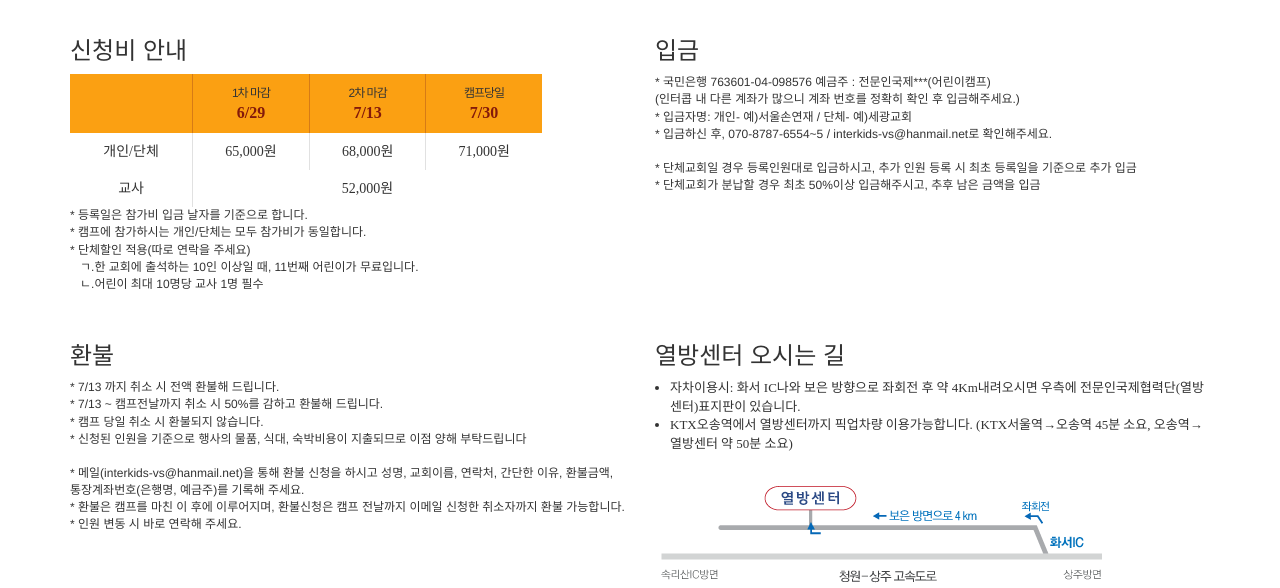
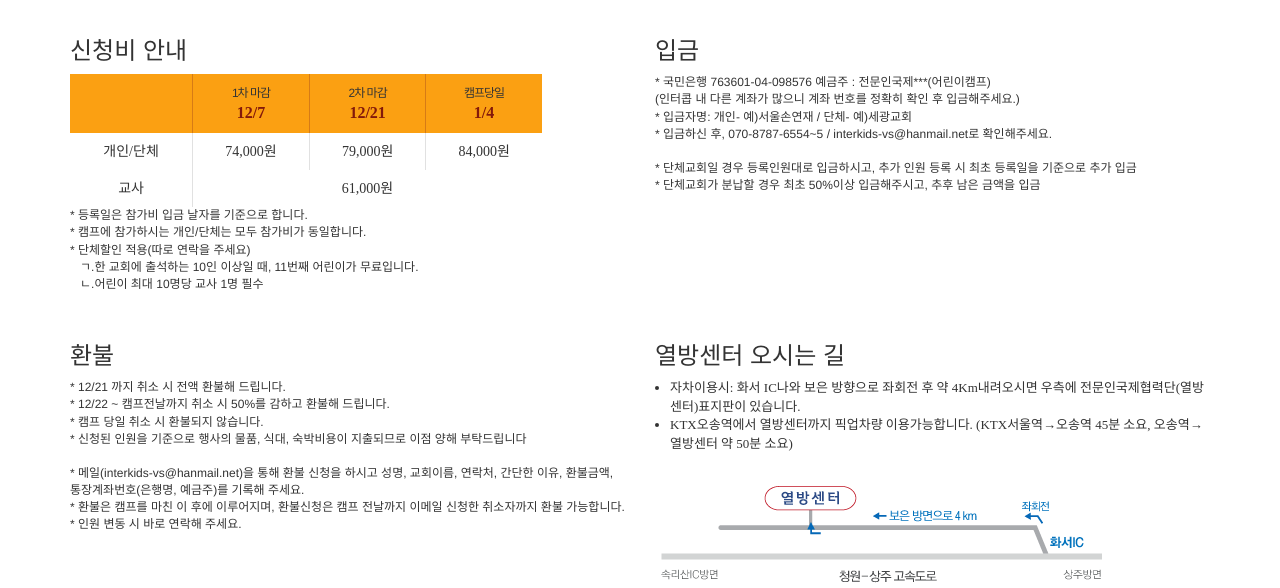
Before and after one commit to Shelling-Ford/missioncamp-1, a Flask app: template site/app/templates/kids/home.html in a window 1280 px wide. Shown: the part 1916-2504 px from the top of the page. Run offline with Flask 2, Linux system fonts and the light colour scheme; the template is opened without the code that fills it, so the values that code supplies are empty; some libraries are stand-ins or nearby versions.

Commit message:
어린이캠프 메인 이미지 및 가격/마감날자 수정

```diff
--- a/site/app/templates/kids/home.html
+++ b/site/app/templates/kids/home.html
@@ -52,29 +52,29 @@
               <td style="border: 0; border-right: 1px solid #d67b16; text-align: center; padding:8px;"></td>
               <td style="border: 0; border-right: 1px solid #d67b16; text-align: center; padding:8px;">
                 <span style="color: #343434; font-size: 12px; letter-spacing: -1px;">1차 마감</span><br/>
-                <span style="color: #83190b; font-weight: bold; font-size: 16px;"><span style="font-family: 'Oswald';">6/29</span></span>
+                <span style="color: #83190b; font-weight: bold; font-size: 16px;"><span style="font-family: 'Oswald';">12/7</span></span>
               </td>
               <td style="border: 0; border-right: 1px solid #d67b16; text-align: center; padding:8px;">
                 <span style="color: #343434; font-size: 12px; letter-spacing: -1px;">2차 마감</span><br/>
-                <span style="color: #83190b; font-weight: bold; font-size: 16px;"><span style="font-family: 'Oswald';">7/13</span></span>
+                <span style="color: #83190b; font-weight: bold; font-size: 16px;"><span style="font-family: 'Oswald';">12/21</span></span>
               </td>
               <td style="border: 0; border-right: 0; text-align: center; padding:8px;">
                 <span style="color: #343434; font-size: 12px; letter-spacing: -1px;">캠프당일</span><br/>
-                <span style="color: #83190b; font-weight: bold; font-size: 16px;"><span style="font-family: 'Oswald';">7/30</span></span>
+                <span style="color: #83190b; font-weight: bold; font-size: 16px;"><span style="font-family: 'Oswald';">1/4</span></span>
               </td>
             </tr>
         </thead>
         <tbody>
           <tr style="background-color: #fff;" bgcolor="#fff">
             <td style="border: 0; border-right: 1px solid #e1e1e1; text-align: center; vertical-align: middle; padding:8px;"><span style="font-family: 'Oswald';">개인/단체<span></td>
-            <td style="border: 0; border-right: 1px solid #e1e1e1; text-align: center; vertical-align: middle; padding:8px;"><span style="font-family: 'Oswald';">65,000원</span></td>
-            <td style="border: 0; border-right: 1px solid #e1e1e1; text-align: center; vertical-align: middle; padding:8px;"><span style="font-family: 'Oswald';">68,000원</span></td>
-            <td style="border: 0; border-right: 0; text-align: center; vertical-align: middle; padding:8px;"><span style="font-family: 'Oswald';">71,000원</span></td>
+            <td style="border: 0; border-right: 1px solid #e1e1e1; text-align: center; vertical-align: middle; padding:8px;"><span style="font-family: 'Oswald';">74,000원</span></td>
+            <td style="border: 0; border-right: 1px solid #e1e1e1; text-align: center; vertical-align: middle; padding:8px;"><span style="font-family: 'Oswald';">79,000원</span></td>
+            <td style="border: 0; border-right: 0; text-align: center; vertical-align: middle; padding:8px;"><span style="font-family: 'Oswald';">84,000원</span></td>
           </tr>
 
           <tr style="background-color: #fff;" bgcolor="#fff">
             <td style="border: 0; border-right: 1px solid #e1e1e1; text-align: center; vertical-align: middle; padding:8px;"><span style="font-family: 'Oswald';">교사<span></td>
-            <td style="border: 0; text-align: center; vertical-align: middle; padding:8px;" colspan="3"><span style="font-family: 'Oswald';">52,000원</span></td>
+            <td style="border: 0; text-align: center; vertical-align: middle; padding:8px;" colspan="3"><span style="font-family: 'Oswald';">61,000원</span></td>
           </tr>
         </tbody>
       </table>
@@ -107,8 +107,8 @@
     <div class="col-sm-6 col-xs-12">
       <h2 style="margin-top: 5px; font-size: 24px;">환불</h2>
       <p style="font-size: 12px;">
-        * 7/13 까지 취소 시 전액 환불해 드립니다.<br/>
-        * 7/13 ~ 캠프전날까지 취소 시 50%를 감하고 환불해 드립니다.<br/>
+        * 12/21 까지 취소 시 전액 환불해 드립니다.<br/>
+        * 12/22 ~ 캠프전날까지 취소 시 50%를 감하고 환불해 드립니다.<br/>
         * 캠프 당일 취소 시 환불되지 않습니다.<br/>
         * 신청된 인원을 기준으로 행사의 물품, 식대, 숙박비용이 지출되므로 이점 양해 부탁드립니다<br/>
         <br/>
--- a/site/app/templates/kids/page.html
+++ b/site/app/templates/kids/page.html
@@ -63,7 +63,7 @@ footer {
         </div> <!-- .widget -->
         <div class="widget col-sm-6 col-xs-12" style="margin-top:-20%">
       		<div class="embed-responsive embed-responsive-16by9">
-      			<iframe class="embed-responsive-item" src="//www.youtube.com/embed/olNBKLW20Eg"></iframe>
+      			<iframe class="embed-responsive-item" src="//www.youtube.com/embed/gcMEsmzC4Ic"></iframe>
       		</div>
       		<br/>
       	</div> <!-- .widget -->
@@ -73,7 +73,7 @@ footer {
       <div class="container">
         <a href="{{ url_for('.home') }}"><img src="{{ url_for('static', filename='kids/img/title.png') }}" alt="어린이선교캠프" style="width: 100%;"/></a>
         <div class="embed-responsive embed-responsive-16by9">
-          <iframe class="embed-responsive-item" src="//www.youtube.com/embed/olNBKLW20Eg"></iframe>
+          <iframe class="embed-responsive-item" src="//www.youtube.com/embed/gcMEsmzC4Ic"></iframe>
         </div>
       </div>
     </section>
```
